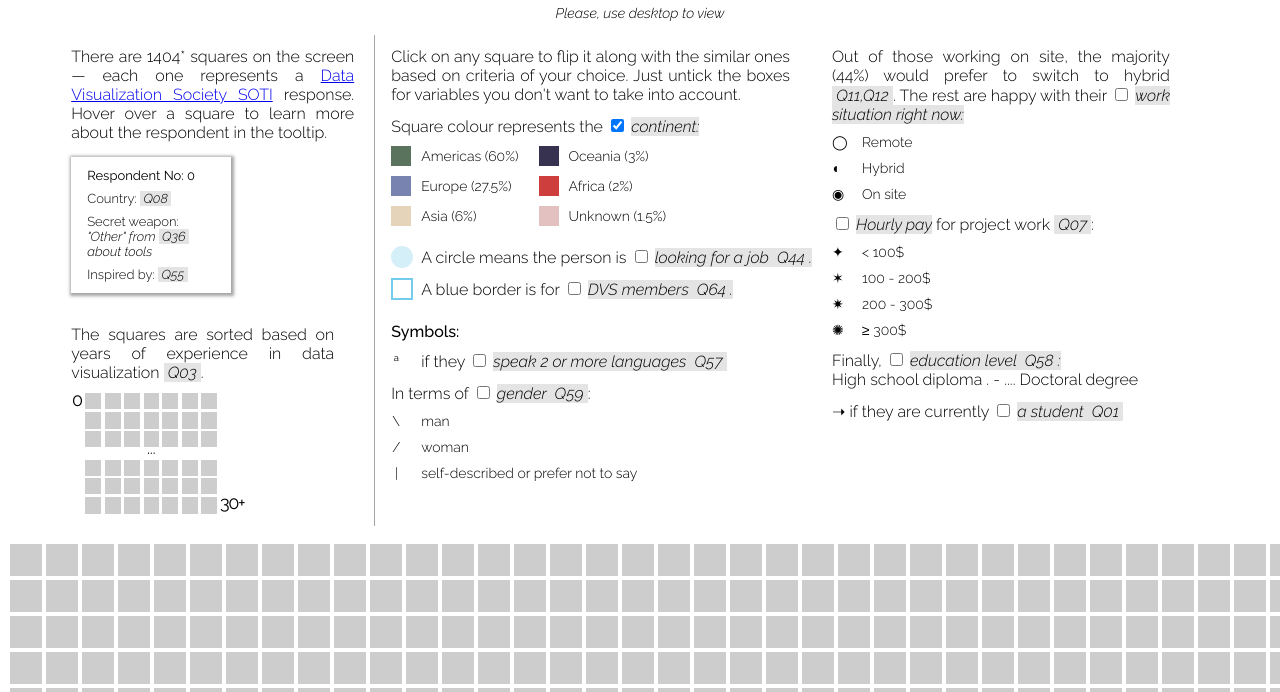
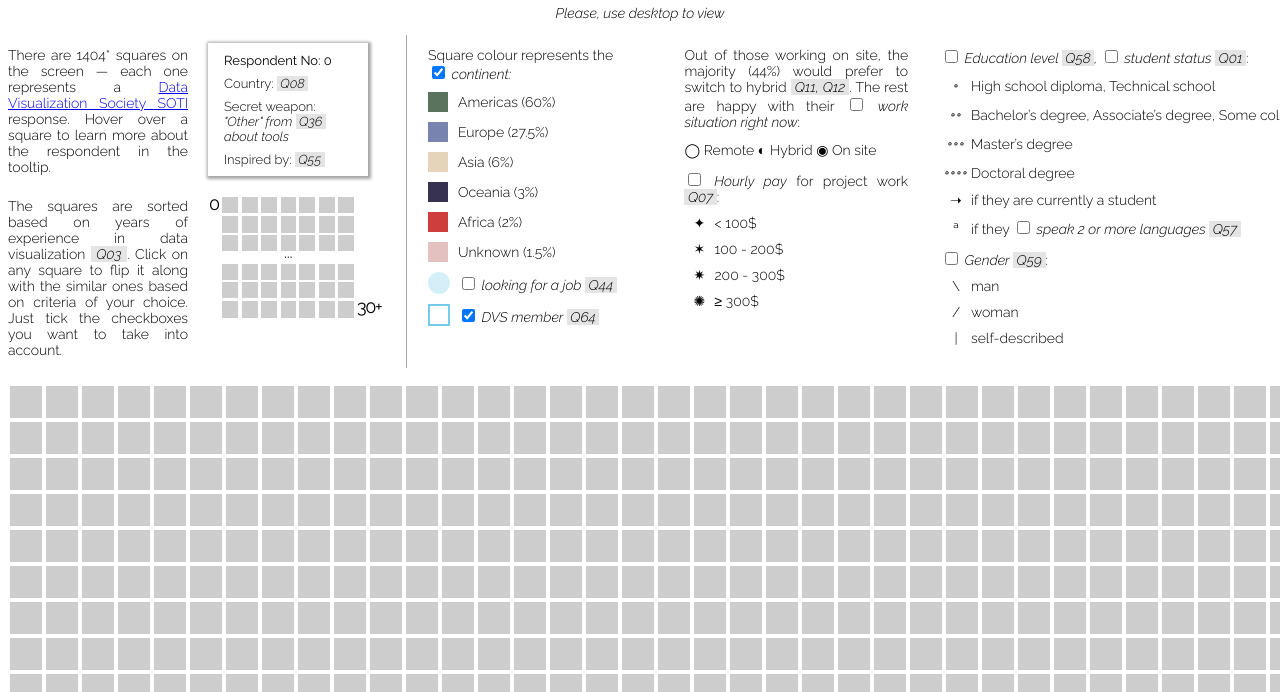
Before and after one commit to thomasniets/soti_2022, a plain HTML site: page index.html in a window 1280 px wide. Shown: the part 70-762 px from the top of the page. Drawn offline with nearby package versions, Linux system fonts and the light colour scheme.

Commit message:
legend cleanup (hopefully pre-final)

```diff
--- a/index.html
+++ b/index.html
@@ -22,8 +22,7 @@
 
     <div class="legend">
         <div class="legend-big-column" style="border-right: 1px solid #a5a5a5">
-            <div>
-            <!-- <div class="legend-inner-grid"> -->
+        <div class="legend-inner-grid-big">
                 <p class="legend-text">
                     There are 1404* squares on the screen — each one represents a
                 <a href="https://www.datavisualizationsociety.org/survey">Data Visualization Society SOTI</a> response.
@@ -36,31 +35,24 @@
                     <p class="tooltip-example">Secret weapon: <i>"Other" from <span class="qnumber">Q36</span> about tools</i></p>
                     <p class="tooltip-example">Inspired by: <span class="qnumber">Q55</span></p>
                 </div>
-
         </div>
 
-            <div>
-            <!-- <div class="legend-inner-grid"> -->
-                <p class="legend-text" style="padding: 20px 20px 0 0;">
+        <div class="legend-inner-grid-big">
+            <p class="legend-text">
                 The squares are sorted based on years of experience in data visualization <span class="qnumber">Q03</span>.
+                Click on any square to flip it along with the similar ones based on criteria of your choice.
+                Just tick the checkboxes you want to take into account.
             </p>
             <img src="sort.png" width="180px"/>
         </div>
+        </div>
 
-
-        </div>
         <div class="legend-big-column">
-            <p class="legend-text">Click on any square to flip it along with the similar ones
-            based on criteria of your choice. Just untick the boxes for variables you don't want to take into account.</p>
-
                     <p class="legend-text">
-                Square colour represents the
+                        Square colour represents the <br>
                         <input type="checkbox" name="variables" id="continent" checked>
                         <label>continent:</label><br>
                     </p>
-
-            <div class="legend-inner-grid-big" style="padding: 0 0 10px 0;">
-                <div>
                     <div class="legend-inner-grid">
                         <div class="legend-square" style="background-color:#5a735d;"></div>
                         <p class="legend-text-inner-grid">Americas (60%)</p>
@@ -73,8 +65,6 @@
                         <div class="legend-square" style="background-color:#e5d4ba;"></div>
                         <p class="legend-text-inner-grid">Asia (6%)</p>
                     </div>
-                </div>
-                <div>
                     <div class="legend-inner-grid">
                         <div class="legend-square" style="background-color:#37324F;"></div>
                         <p class="legend-text-inner-grid">Oceania (3%)</p>
@@ -87,82 +77,34 @@
                         <div class="legend-square" style="background-color:#e3c1c1;"></div>
                         <p class="legend-text-inner-grid">Unknown (1.5%)</p>
                     </div>
-                </div>
-            </div>
-
-
                     <div class="legend-inner-grid">
                         <div class="legend-square" style="width: 22px; height: 22px; background: #75cbec;  border-radius: 50%; opacity:0.3;">
                         </div>
-                <p class="legend-text-inner-grid" style="font-size: 16px;">
-                    A circle means the person is
+                        <p class="legend-text-inner-grid">
+                            <!-- if they are -->
                             <input type="checkbox" name="variables" id="looking_for_job" >
-                    <label >looking for a job <span class="qnumber">Q44</span>.</label><br>
+                            <label >looking for a job <span class="qnumber">Q44</span></label>
                         </p>
                     </div>
-            <div class="legend-inner-grid" style="padding: 10px 0 10px 0;">
+                    <div class="legend-inner-grid">
                         <div class="legend-square" style="width: 18px; height: 18px; background-color:white; border:2px solid #75cbec;">
                         </div>
-                <p class="legend-text-inner-grid" style="font-size: 16px;">
-                    A blue border is for
-                    <input type="checkbox" name="variables" id="dvs_member" >
-                    <label >DVS members <span class="qnumber">Q64</span>.</label><br>
+                        <p class="legend-text-inner-grid">
+                            <!-- if they are a -->
+                            <input type="checkbox" name="variables" id="dvs_member" checked>
+                            <label >DVS member <span class="qnumber">Q64</span></label>
                         </p>
                     </div>
-            <p class="legend-text" style="font-weight: 500;">
-                Symbols:
-            </p>
-            <div class="legend-inner-grid">
-                <p class="legend-text-inner-grid">
-                    ª
-                </p>
-                <p class="legend-text-inner-grid" style="font-size: 16px;">
-                    if they
-                    <input type="checkbox" name="variables" id="lang_two_or_more" >
-                    <label >speak 2 or more languages <span class="qnumber">Q57</span></label><br>
-                </p>
         </div>
+        <div class="legend-big-column">
             <p class="legend-text">
-                In terms of
-                <input type="checkbox" name="variables" id="gender" >
-                <label>gender <span class="qnumber">Q59</span></label>:
-            </p>
-
-            <div class="legend-inner-grid">
-                <p class="legend-text-inner-grid">\</p>
-                <p class="legend-text-inner-grid">man</p>
-            </div>
-            <div class="legend-inner-grid">
-                <p class="legend-text-inner-grid">/</p>
-                <p class="legend-text-inner-grid">woman</p>
-            </div>
-            <div class="legend-inner-grid">
-                <p class="legend-text-inner-grid">|</p>
-                <p class="legend-text-inner-grid">self-described or prefer not to say</p>
-            </div>
-
-        </div>
-
-        <div class="legend-big-column">
-
-            <p class="legend-text">
-                Out of those working on site, the majority (44%) would prefer to switch to hybrid <span class="qnumber">Q11,Q12</span>.
+                Out of those working on site, the majority (44%) would prefer to switch to hybrid <span class="qnumber">Q11, Q12</span>.
                 The rest are happy with their
                 <input type="checkbox" name="variables" id="remote_or_what" >
-                <label>work situation right now:</label>
+                <label>work situation right now</label>:
             </p>
-            <div class="legend-inner-grid">
-                <p class="legend-text-inner-grid">◯</p>
-                <p class="legend-text-inner-grid">Remote</p>
-            </div>
-            <div class="legend-inner-grid">
-                <p class="legend-text-inner-grid">◐</p>
-                <p class="legend-text-inner-grid">Hybrid</p>
-            </div>
-            <div class="legend-inner-grid">
-                <p class="legend-text-inner-grid">◉</p>
-                <p class="legend-text-inner-grid">On site</p>
-            </div>
+            <p class="legend-text" style="font-size: 14px;">◯ Remote ◐ Hybrid ◉ On site</p>
+
 
             <p class="legend-text">
                 <input type="checkbox" name="variables" id="pay_hourly" >
@@ -185,46 +127,92 @@
                 <p class="legend-text-inner-grid">✺</p>
                 <p class="legend-text-inner-grid">≥ 300$</p>
             </div>
-
-            <!-- <p class="legend-text">
-                ✦ < 100$
-            </p>
+        </div>
+    <div class="legend-big-column">
             <p class="legend-text">
-                ✶ 100 - 200$
-            </p>
-            <p class="legend-text">
-                ✷ 200 - 300$
-            </p>
-            <p class="legend-text">
-                ✺ ≥ 300$
-            </p> -->
-
-            <p class="legend-text">
-                Finally,
                 <input type="checkbox" name="variables" id="edu_level" >
-                <label >education level <span class="qnumber">Q58</span>:</label><br>
-                High school diploma . - .... Doctoral degree
+                <label> Education level <span class="qnumber">Q58</span>, </label>
+                <input type="checkbox" name="variables" id="student" >
+                <label>student status <span class="qnumber">Q01</span></label>:
             </p>
 
+            <div class="legend-inner-grid">
+                <p class="legend-text-inner-grid">࠾</p>
+                <p class="legend-text-inner-grid">High school diploma, Technical school</p>
+            </div>
+            <div class="legend-inner-grid">
+                <p class="legend-text-inner-grid">࠾࠾</p>
+                <p class="legend-text-inner-grid">Bachelor’s degree, Associate’s degree, Some college</p>
+            </div>
+            <div class="legend-inner-grid">
+                <p class="legend-text-inner-grid">࠾࠾࠾</p>
+                <p class="legend-text-inner-grid">Master’s degree</p>
+            </div>
+            <div class="legend-inner-grid">
+                <p class="legend-text-inner-grid">࠾࠾࠾࠾</p>
+                <p class="legend-text-inner-grid">Doctoral degree</p>
+            </div>
+            <div class="legend-inner-grid">
+                <p class="legend-text-inner-grid">➝</p>
+                <p class="legend-text-inner-grid">if they are currently a student</p>
+            </div>
+            <div class="legend-inner-grid">
+                <p class="legend-text-inner-grid">
+                    ª
+                </p>
+                <p class="legend-text-inner-grid">
+                    if they
+                    <input type="checkbox" name="variables" id="lang_two_or_more" >
+                    <label >speak 2 or more languages <span class="qnumber">Q57</span></label><br>
+                </p>
+            </div>
             <p class="legend-text">
-                ➝ if they are currently
-                <input type="checkbox" name="variables" id="student" >
-                <label>a student <span class="qnumber">Q01</span></label>
+                <input type="checkbox" name="variables" id="gender" >
+                <label>Gender <span class="qnumber">Q59</span></label>:
             </p>
+            <div class="legend-inner-grid">
+                <p class="legend-text-inner-grid">\</p>
+                <p class="legend-text-inner-grid"> man</p>
+            </div>
+            <div class="legend-inner-grid">
+                <p class="legend-text-inner-grid">/</p>
+                <p class="legend-text-inner-grid"> woman</p>
+            </div>
+            <div class="legend-inner-grid">
+                <p class="legend-text-inner-grid">|</p>
+                <p class="legend-text-inner-grid"> self-described</p>
+            </div>
         </div>
     </div>
     <!-- is that necessary? -->
     <!-- <div>
         <input type="submit" value="Apply criteria">
     </div> -->
+    <!-- <div class="legend-big-column">             -->
+            <!-- <p class="legend-text">
+                | self-described \ man  / woman
+            </p> -->
+            <!-- <p class="legend-text">
+                ✦
+                < 100$
+                ✶
+                100 - 200$
+                ✷
+                200 - 300$
+                ✺
+                ≥ 300$
+            </p> -->
+            <!-- <hr class="legend-line-break"> -->
 
+
+        <!-- </div> -->
     <div>
         <figure class="waffle"></figure>
     </div>
     <div class="counter">
         <p class="counter-text">
-            <span class="qnumber" id="new-revealed">0</span> new responses revealed,
-            <span class="qnumber" id="total-flipped">0%</span> flipped in total
+            <span style="font-size: 16px; font-weight: 500;" id="new-revealed">0</span> new responses revealed,
+            <span style="font-size: 16px; font-weight: 500;" id="total-flipped">0%</span> flipped in total
         </p>
     </div>
     <script src="https://d3js.org/d3.v7.min.js"></script>
--- a/main.css
+++ b/main.css
@@ -21,13 +21,15 @@
 .legend-big-column{
     margin: 0 5% 0 0;
 }
+.legend-line-break {
+    margin: 10px 0 0 0;
+}
 .legend{
-    width: 90%;
+    width: 1300px;
     margin: auto;
     display: grid;
     grid-auto-flow: column;
-    /* grid-auto-columns: 1fr; */
-    grid-auto-columns: 320px 1fr 1fr;
+    grid-auto-columns: 420px 1fr 1fr 1fr;
 }
 .legend-inner-grid{
     margin: auto;
@@ -40,16 +42,15 @@
     margin: auto;
     display: grid;
     grid-auto-flow: column;
-    grid-auto-columns:max-content;
-    padding: 10px 0 0 0;
+    grid-auto-columns:200px min-content;
+    padding: 0 0 10px 0;
 }
 .legend-text{
     text-align: justify;
-    font-size: 16px;
+    font-size: 14px;
     font-weight: 300;
     font-family: "Raleway", sans-serif;
     margin: 12px 20px 0 0;
-    /* padding: 0 10% 0 0; */
     word-wrap: normal;
 }
 .legend-text-inner-grid{
@@ -58,7 +59,6 @@
     font-weight: 300;
     font-family: "Raleway", sans-serif;
     margin: auto;
-    padding: 0 20px 0 0;
     word-wrap: normal;
 }
 .legend-square{
@@ -147,9 +147,8 @@
 }
 label{
     font-style: italic;
-    background-color: #e5e4e4;
+    /* background-color: #e5e4e4; */
     color: black;
-
 }
 .qnumber{
     font-style: italic;
@@ -159,9 +158,11 @@ label{
 }
 .qnumber:before{
     content:"\00a0";
+    /* content:"("; */
 }
 .qnumber:after{
     content:"\00a0";
+    /* content:")"; */
 }
 
 /* input[type=submit] {
```
Also changed, not shown: script.js, vector2.svg (deleted). Lines whose indentation alone changed are shown as unchanged.
